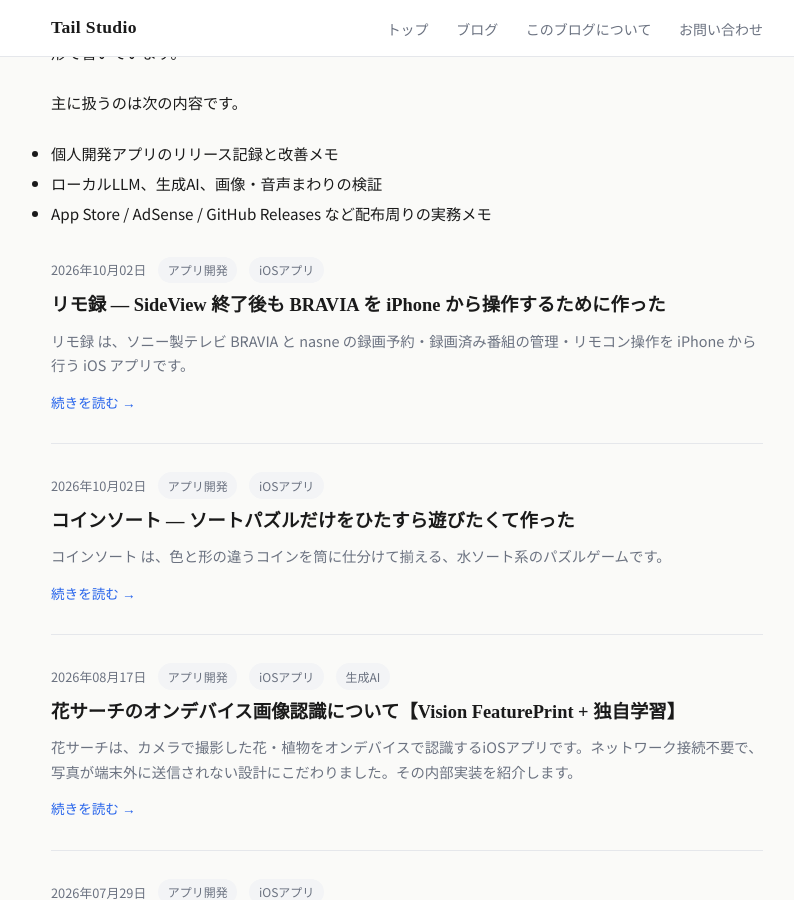
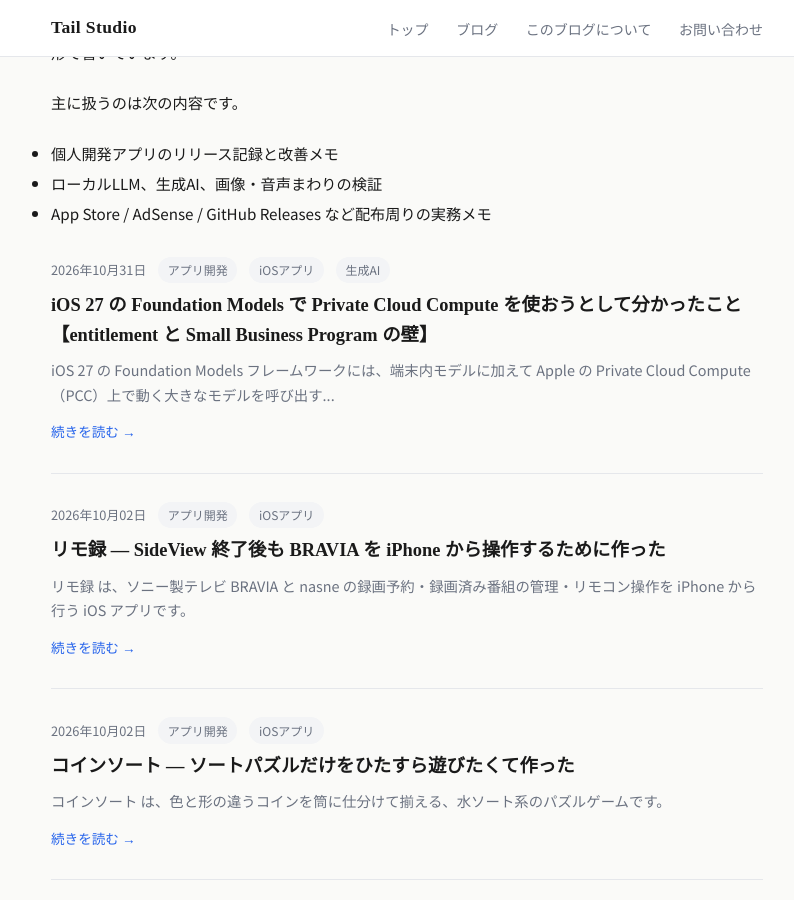
Before and after one commit to wat--/app-policies, a Jekyll site: the page built from blog/index.html, in a window 1280 px wide and 900 px high, scrolled down 321 px. Shown: the whole window, without its empty margins (233-1027 px from the left). Built offline with Jekyll 4.4.1, drawn with Linux system fonts in a browser that asks for light colours; a script that is not in the unit is left out; part of the change alters nothing that is shown.

Commit message:
ブログ: iOS 27 Foundation Models の PCC entitlement と Small Business Program でつまずいた記録
Co-Authored-By: Claude Fable 5.1 <noreply@anthropic.com>

````diff
--- a/_data/like-counters.yml
+++ b/_data/like-counters.yml
@@ -24,3 +24,4 @@
 "/blog/2026/10/02/app-coin-sort/": post-20
 "/blog/2026/10/02/app-rimoroku/": post-21
 "/blog/2026/08/17/app-hana-search-tech/": post-22
+"/blog/2026/10/31/foundation-models-pcc-entitlement/": post-23
--- /dev/null
+++ b/_posts/2026-10-31-foundation-models-pcc-entitlement.md
@@ -0,0 +1,163 @@
+---
+layout: post
+title: "iOS 27 の Foundation Models で Private Cloud Compute を使おうとして分かったこと【entitlement と Small Business Program の壁】"
+date: 2026-10-31 09:30:00 +0900
+tags: [アプリ開発, iOSアプリ, 生成AI]
+description: iOS 27 の Foundation Models フレームワークで Apple の Private Cloud Compute（PCC）上のモデルを呼び出そうとしたら、実機でアプリが落ちました。原因は管理対象 entitlement の不足で、その申請には App Store Small Business Program への加入、さらに有料アプリ契約の承諾と法人情報のコンプライアンス審査が必要でした。無料アプリしか出していない個人開発者がつまずいた点を順に記録します。
+---
+
+iOS 27 の Foundation Models フレームワークには、端末内モデルに加えて Apple の Private Cloud Compute（PCC）上で動く大きなモデルを呼び出す API が入りました。App Store Small Business Program に加入していて累計初回ダウンロードが 200 万未満なら、クラウド API の費用なしで使えるとされています。
+
+個人開発の無料アプリ「[花サーチ](https://apps.apple.com/jp/app/%E8%8A%B1%E3%82%B5%E3%83%BC%E3%83%81/id6802036544)」にこれを組み込もうとして、コードの外側で何段階もつまずきました。この記事はその記録です。同じ順番で壁に当たる人は多いと思うので、先に全体像を書いておきます。
+
+## 目次
+
+- [全体像: PCC を使うまでの 6 段階](#全体像-pcc-を使うまでの-6-段階)
+- [実機で落ちた: Missing entitlement](#実機で落ちた-missing-entitlement)
+- [クラッシュログを Mac から取る](#クラッシュログを-mac-から取る)
+- [entitlement の申請には Small Business Program が要る](#entitlement-の申請には-small-business-program-が要る)
+- [Small Business Program には有料アプリ契約が要る](#small-business-program-には有料アプリ契約が要る)
+- [有料アプリ契約の前に出てきた 3 つの保留](#有料アプリ契約の前に出てきた-3-つの保留)
+- [個人開発者が用意しておくもの](#個人開発者が用意しておくもの)
+- [アプリ側でやったこと](#アプリ側でやったこと)
+- [現在地](#現在地)
+
+---
+
+## 全体像: PCC を使うまでの 6 段階
+
+コードを書く前に、アカウント側で次の手順を済ませる必要がありました。
+
+| 段階 | 内容 | 無料アプリだけの開発者でも必要か |
+|---|---|---|
+| 1 | Apple Developer Program License Agreement の最新版を Account Holder が承諾 | 必要（放置すると App Store Connect が使えなくなる） |
+| 2 | App Store Connect の法人情報を正しい形式に直す | 必要 |
+| 3 | 法人名を英字で示す書類を提出（コンプライアンス審査） | 求められた場合は必要 |
+| 4 | 有料アプリ契約（Paid Applications Agreement）を承諾し、銀行口座と税務情報を登録 | 必要（Small Business Program の加入条件） |
+| 5 | App Store Small Business Program に加入申請（承認まで数日） | 必要（PCC の申請条件） |
+| 6 | PCC entitlement の申請フォームを送信 | 必要 |
+
+「無料アプリしか出していないので有料アプリ契約は関係ない」と思っていると、4 で止まります。PCC の無料枠は Small Business Program の特典という建て付けなので、まず「売上が少ない事業者」として登録される必要がある、という構造です。
+
+## 実機で落ちた: Missing entitlement
+
+実装自体は簡単です。`PrivateCloudComputeLanguageModel()` を作り、`isAvailable` が true なら `LanguageModelSession(model:instructions:)` に渡すだけで、端末内モデルと同じ `respond` / `streamResponse` が使えます。`quotaUsage` で 1 日の利用上限の残りも読めます。
+
+ところが iOS 27.2 の実機で質問を送った瞬間にアプリが落ちました。コンソールに出ていたのはこれです。
+
+```
+FoundationModels/ErrorConversion.swift:162: Fatal error:
+Missing entitlement: com.apple.developer.private-cloud-compute
+
+To develop with PCC you must meet certain eligibility requirements.
+To learn more and request access to the managed entitlement, sign into
+your Developer account and complete the entitlement request form.
+```
+
+ポイントは 3 つあります。
+
+- `isAvailable` も `availability` も `quotaUsage` も、entitlement が無くても正常な値を返します。事前に検出する API はありません。
+- 失敗は `throw` ではなく `fatalError` です。`catch` で拾えません。
+- macOS 27 の Mac 上で同じコードを `swiftc` のスクリプトとして動かすと、こちらは落ちずに `ModelManagerError 1046` を含むエラーが返ってきます。Mac で動作確認が通っても、iOS 実機では落ちる、という嫌な差があります。
+
+entitlement は `.entitlements` に書けば済むものではなく、Apple に申請して付与される「管理対象 entitlement」です。付与されるまでは、PCC を選ぶ UI を出さないようにコード側で塞ぐしかありません。
+
+## クラッシュログを Mac から取る
+
+Xcode の Organizer を開かなくても、`devicectl` だけで実機のクラッシュログを取れます。
+
+```bash
+# クラッシュログの一覧
+xcrun devicectl device info files --device <UDID> --domain-type systemCrashLogs
+
+# 1 件取り出す
+xcrun devicectl device copy from --device <UDID> --domain-type systemCrashLogs \
+  --source MyApp-2026-10-31-034608.ips --destination /tmp/crash.ips
+```
+
+ただし `.ips` には「FoundationModels 内の `_assertionFailure`」としか残らず、Fatal error の本文は入っていませんでした。本文を読むには、アプリをコンソール付きで起動して再現してもらうのが確実です。
+
+```bash
+xcrun devicectl device process launch --console --terminate-existing \
+  --device <UDID> com.example.MyApp
+```
+
+標準エラーがそのまま流れてくるので、`Fatal error:` の行が読めます。今回はこれで原因が確定しました。
+
+## entitlement の申請には Small Business Program が要る
+
+Fatal error のメッセージにある申請フォームは https://developer.apple.com/contact/request/private-cloud-compute/ です。Apple Developer にサインインして開いたところ、次の表示で止まりました。
+
+> Access Unavailable — Your account is not currently enrolled in the App Store Small Business Program. To become eligible for PCC access, enroll in the App Store Small Business Program.
+
+フォームの入力項目を見る前に弾かれます。Small Business Program のページにも、PCC は「加入していて累計初回ダウンロード 200 万未満の開発者」が対象と書かれています。
+
+## Small Business Program には有料アプリ契約が要る
+
+Small Business Program の加入ページ（/app-store/small-business-program/enroll/）はシンプルで、Account Holder であることと、「最新の有料アプリ契約（Schedule 2）を App Store Connect で承諾済みか」の二択を聞かれるだけです。
+
+有料アプリ契約そのものに費用はありません。手数料は有料アプリやアプリ内課金の売上にかかるもので、無料アプリだけなら何も発生しません。ただし承諾には銀行口座と税務情報の登録が必要です。無料アプリしか出していないと、ここで初めて口座や税務フォームを用意することになります。
+
+## 有料アプリ契約の前に出てきた 3 つの保留
+
+App Store Connect の「ビジネス」画面で有料アプリ契約を進めようとしたら、その手前で 3 つの保留が連鎖して出てきました。
+
+### 1. Program License Agreement の更新
+
+「本プログラムの使用許諾契約が更新されました」というバナーが出ていて、Account Holder が承諾するまで有料アプリ契約の行が「新規」のまま動きません。承諾には期限があり（今回は約 2 週間後）、過ぎると App Store Connect や証明書の利用が止まります。PCC と無関係に、放置してはいけない項目でした。
+
+### 2. 法人情報の「更新が必要」= 郵便番号のハイフン
+
+契約の表の上に「有料アプリ契約に署名する前に法人情報を更新する必要があります」と出ますが、編集ダイアログを開いても全項目が埋まっていて、何を直せばいいのか分かりません。そのまま保存ボタンを押して初めて「郵便番号が無効です」と赤く出ました。
+
+原因は、郵便番号が `1000001` のようにハイフン無しで登録されていたことです。`100-0001` の形式に直して保存すると通りました。過去のどこかの時点で登録した値が、いまの検証ルールに合わなくなっていたようです。エラーは保存時にしか出ないので、「とりあえず保存を押す」のが正解でした。
+
+### 3. コンプライアンス審査: 法人名を英字で示す書類
+
+法人情報を保存した直後、無料アプリ契約のステータスが「ユーザ情報を保留中」に変わり、「英字で法人名を示す書類を提出してください」というコンプライアンス審査のダイアログが開くようになりました。提出しないと App Store からコンテンツが削除されることがある、という文言付きです。
+
+ビジネス一覧には以前から「1 アクション保留中」と出ていたので、審査自体は前からあり、法人情報の修正をきっかけに前面に出てきたのだと思います。フォームの項目は次の 3 つです。
+
+- 書類ファイル（7MB 以下）
+- 企業ウェブサイト（任意）
+- 企業系列（任意）
+
+個人事業主の屋号で登録している場合、「法人名を英字で示す書類」が意外と手元にありません。候補として考えているのは、屋号を英字で書いた開業届の控え、Apple から届く D-U-N-S 番号の通知メール（英字の事業名が載っている）、屋号付き口座の明細などです。どれが受理されたかは追記します。
+
+## 個人開発者が用意しておくもの
+
+今回の流れで実際に必要になった、または聞かれた情報です。先に揃えておくと一気に進められます。
+
+| 項目 | 補足 |
+|---|---|
+| Account Holder のパスキーまたはパスワードと 2 ファクタ認証 | Apple Developer と App Store Connect の両方で求められる |
+| 売上受取用の銀行口座 | 金融機関名・支店名・種別・口座番号・名義（カナ）。無料アプリでも有料アプリ契約には必須 |
+| 日本の税務情報 | 消費税の課税事業者か免税事業者か。適格請求書発行事業者の登録番号があれば番号 |
+| 米国税務フォーム | 個人事業主なら W-8BEN、法人なら W-8BEN-E。日本の納税者番号の記載は任意 |
+| 法人名を英字で示す書類 | コンプライアンス審査で求められた場合に提出 |
+| D-U-N-S 番号 | 組織として登録している場合は取得済みのはず。法人情報の確認に使う |
+| 他の Apple Developer Program アカウントの有無 | Small Business Program の申請で Associated Developer Accounts として申告 |
+
+注意点として、口座名義が屋号ではなく個人名の場合、法人名との不一致が警告される可能性があります。支払いが発生しない無料アプリなら実害はありませんが、覚悟しておくと慌てません。
+
+## アプリ側でやったこと
+
+entitlement が付与されるまで PCC を使わせないために、コードには定数を 1 つ置きました。
+
+```swift
+enum AIFeatureSettings {
+    /// PCC の管理対象 entitlement が付与されたら true にする。
+    /// 無いまま PrivateCloudComputeLanguageModel に質問を送ると fatalError で落ちる。
+    static let hasPrivateCloudComputeEntitlement = false
+}
+```
+
+この定数が false の間は、設定画面に「Apple のプライベートクラウドを使う」のトグルを出さず、セッション生成時も `SystemLanguageModel.default` だけを使います。entitlement が付いたら `.entitlements` にキーを足して定数を true に戻せば、UI が現れる設計です。
+
+「AIに質問」自体は端末内モデルで動くので、PCC が無くても機能としては成立しています。写真を添付できるかは `model.capabilities.contains(.vision)` で判定し、対応していないモデルでは候補名と図鑑の情報だけで答えるようにしました。
+
+## 現在地
+
+この記事を書いている時点で、Program License Agreement の承諾と法人情報の修正は済み、コンプライアンス審査の書類提出と有料アプリ契約の承諾、Small Business Program の加入申請が残っています。PCC の申請フォームはその先です。
+
+一連の流れは、API のドキュメントを読んでいるだけでは見えません。「PCC を試す」と決めたら、コードより先にアカウントの状態を App Store Connect の「ビジネス」画面で確認しておくことをおすすめします。進展があればこの記事に追記します。
````
